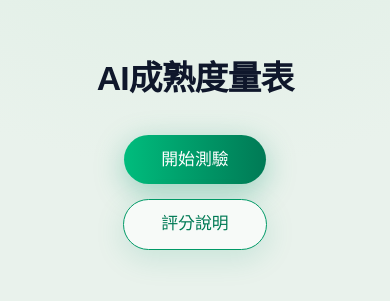
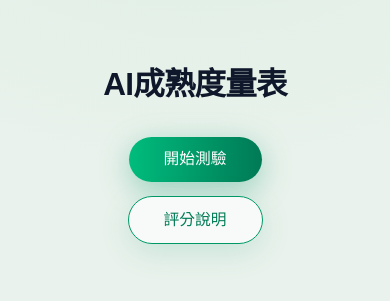
Before and after one commit to sharonyangg/ai-maturity-scale, a Next.js app: page / in a window 390 px wide. Shown: the part 267-568 px from the top of the page. Built offline with nearby package versions, Linux system fonts and the light colour scheme.

Commit message:
Reduce overall text size site-wide
Root font-size 18px -> 16px on desktop, 15px -> 14px on mobile, so all
rem-based Tailwind text scales down proportionally across the whole app.

```diff
--- a/src/app/globals.css
+++ b/src/app/globals.css
@@ -13,13 +13,13 @@
 }
 
 html {
-  font-size: 18px;
+  font-size: 16px;
 }
 
 /* 手機螢幕上根字級跟著縮小一階，讓所有用 rem 單位的 Tailwind 文字級距一起等比縮小 */
 @media (max-width: 640px) {
   html {
-    font-size: 15px;
+    font-size: 14px;
   }
 }
 
```
